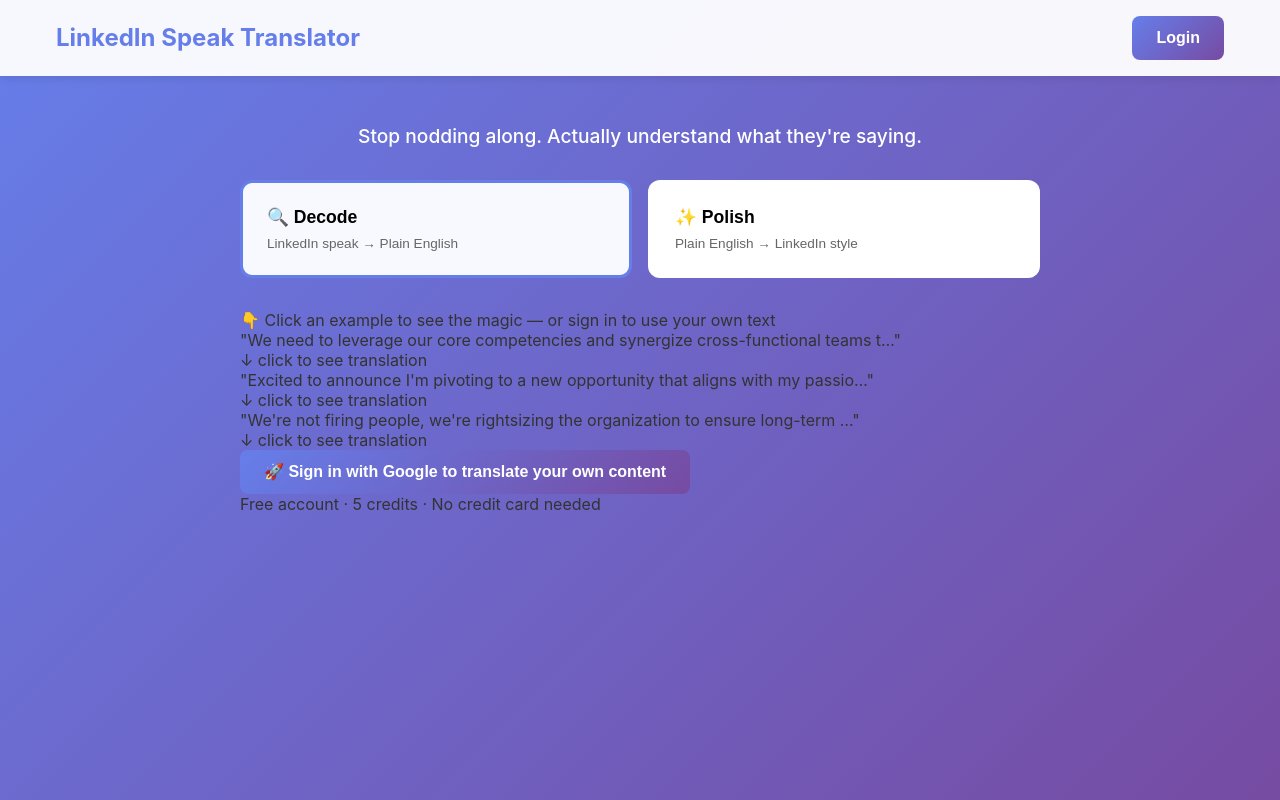
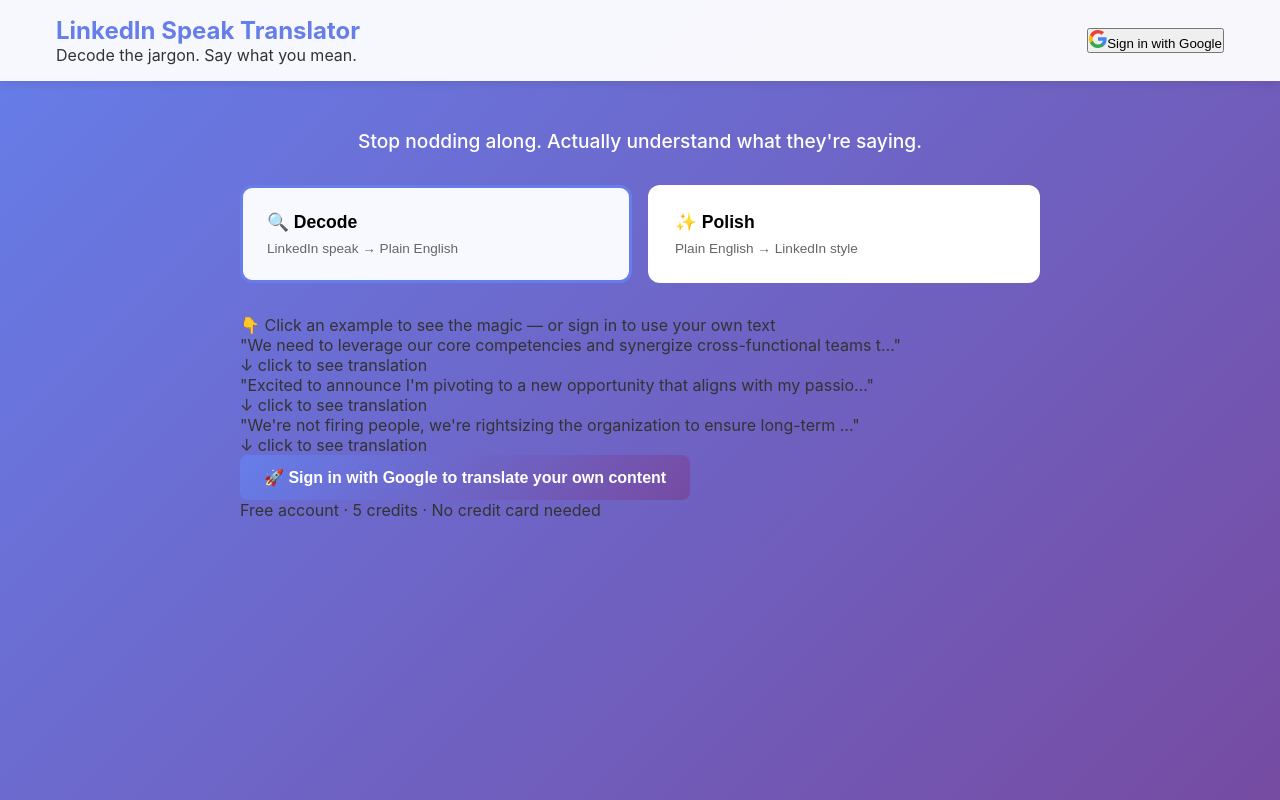
Before and after one commit to alphalee2008/LinkedIn-Speak-Translator, a React (Vite) app in the folder frontend/: page / in a window 1280 px wide. Built offline with nearby package versions, Linux system fonts and the light colour scheme; no server answers.

Commit message:
feat: Google sign-in button, avatar, quota display, plan badge

```diff
--- a/frontend/src/components/Header.jsx
+++ b/frontend/src/components/Header.jsx
@@ -1,19 +1,57 @@
 import React from 'react'
 
+const PLAN_LABELS = {
+  free: { label: 'Free', color: '#6b7280' },
+  credits: { label: 'Credits', color: '#2563eb' },
+  pro: { label: 'Pro', color: '#7c3aed' }
+}
+
 export default function Header({ user, onLogin, onLogout }) {
+  const planInfo = user ? PLAN_LABELS[user.plan] || PLAN_LABELS.free : null
+
+  function getQuotaText() {
+    if (!user) return null
+    if (user.plan === 'pro') {
+      return `${user.pro_usage_this_month ?? 0}/100 this month`
+    }
+    return `${user.credits_remaining ?? 0} credits left`
+  }
+
   return (
     <header className="header">
-      <div className="container">
-        <h1>LinkedIn Speak Translator</h1>
+      <div className="container header-inner">
+        <div className="header-brand">
+          <h1>LinkedIn Speak Translator</h1>
+          <span className="header-sub">Decode the jargon. Say what you mean.</span>
+        </div>
         <div className="user-section">
           {user ? (
             <>
-              <span className="usage">{user.usage_today}/5 today</span>
-              <span className="email">{user.email}</span>
-              <button onClick={onLogout} className="btn-secondary">Logout</button>
+              {user.avatar && (
+                <img src={user.avatar} alt="" className="user-avatar" referrerPolicy="no-referrer" />
+              )}
+              <div className="user-info">
+                <span className="user-name">{user.name || user.email}</span>
+                <span className="user-quota">{getQuotaText()}</span>
+              </div>
+              <span
+                className="plan-tag"
+                style={{ background: planInfo?.color }}
+              >
+                {planInfo?.label}
+              </span>
+              <button onClick={onLogout} className="btn-secondary btn-sm">Logout</button>
             </>
           ) : (
-            <button onClick={onLogin} className="btn-primary">Login</button>
+            <button onClick={onLogin} className="btn-google">
+              <svg width="18" height="18" viewBox="0 0 18 18" xmlns="http://www.w3.org/2000/svg">
+                <path d="M17.64 9.2c0-.637-.057-1.251-.164-1.84H9v3.481h4.844c-.209 1.125-.843 2.078-1.796 2.717v2.258h2.908c1.702-1.567 2.684-3.874 2.684-6.615z" fill="#4285F4"/>
+                <path d="M9 18c2.43 0 4.467-.806 5.956-2.184l-2.908-2.258c-.806.54-1.837.86-3.048.86-2.344 0-4.328-1.584-5.036-3.711H.957v2.332A8.997 8.997 0 009 18z" fill="#34A853"/>
+                <path d="M3.964 10.707A5.41 5.41 0 013.682 9c0-.593.102-1.17.282-1.707V4.961H.957A8.996 8.996 0 000 9c0 1.452.348 2.827.957 4.039l3.007-2.332z" fill="#FBBC05"/>
+                <path d="M9 3.58c1.321 0 2.508.454 3.44 1.345l2.582-2.58C13.463.891 11.426 0 9 0A8.997 8.997 0 00.957 4.961L3.964 7.293C4.672 5.163 6.656 3.58 9 3.58z" fill="#EA4335"/>
+              </svg>
+              Sign in with Google
+            </button>
           )}
         </div>
       </div>
```
